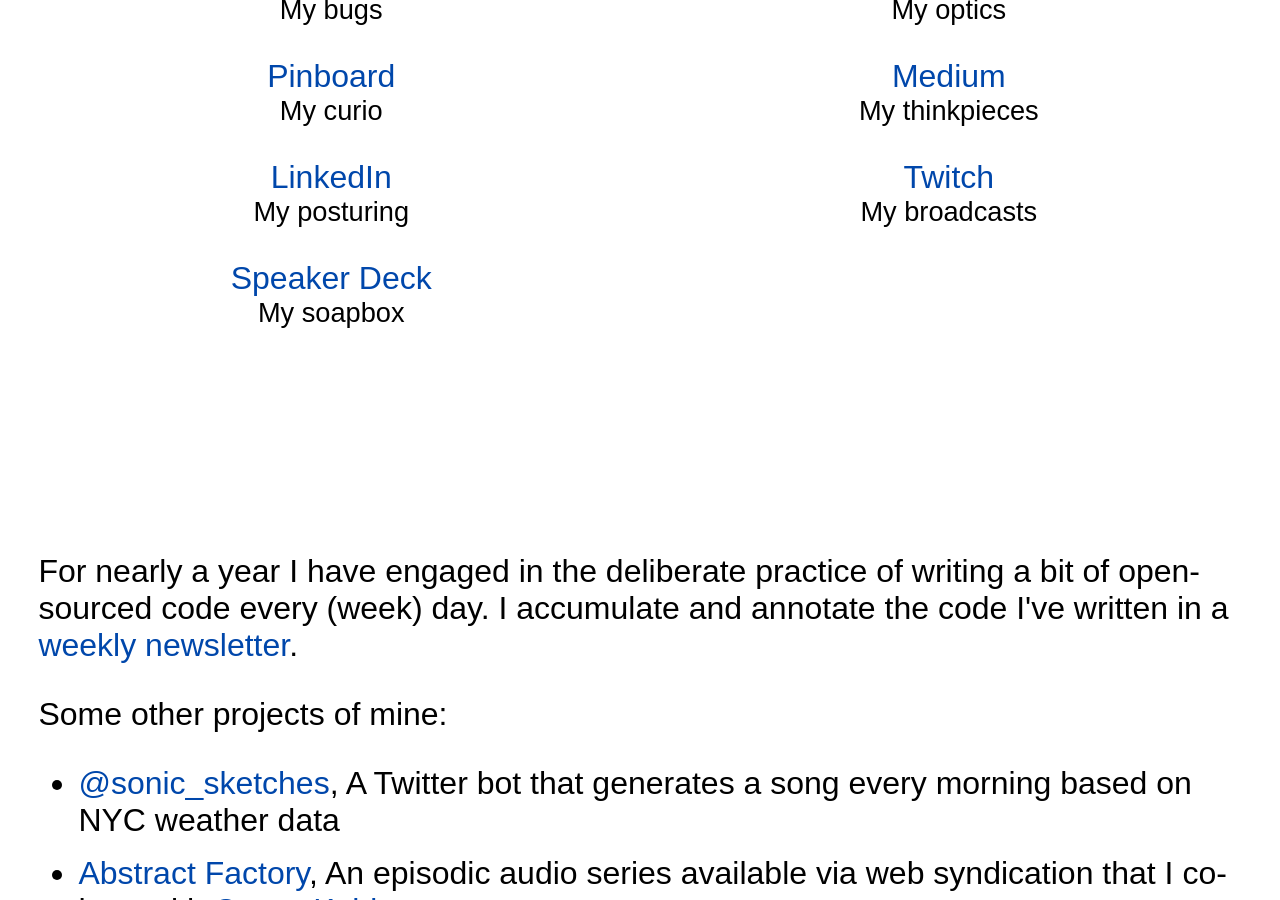
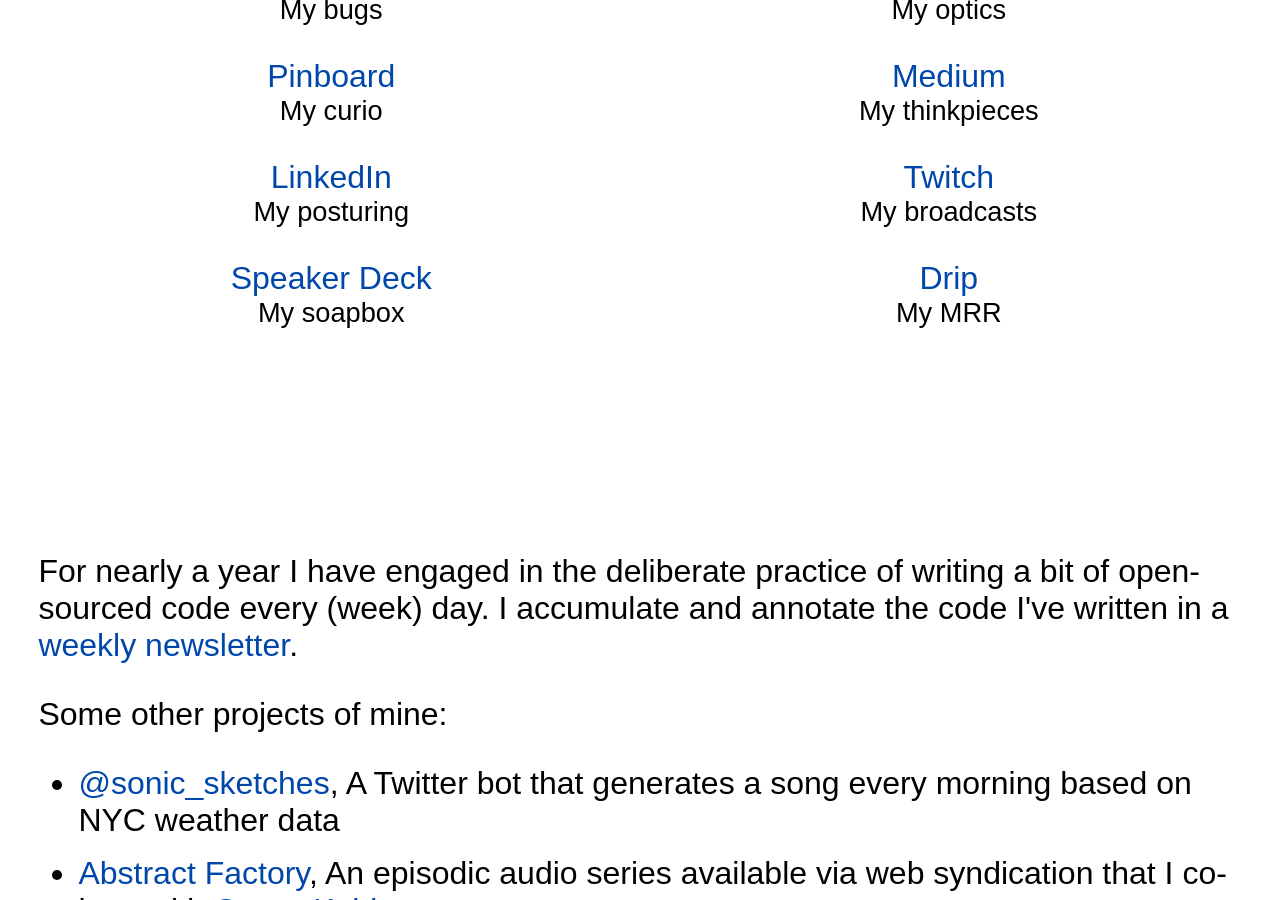
Before and after one commit to mwunsch/mwunsch.github.io, a Jekyll site: the page built from index.html, in a window 1280 px wide and 900 px high, scrolled down 673 px. Built offline with Jekyll 4.4.1, drawn with Linux system fonts in a browser that asks for light colours; comment, search, counter and statistics services are not loaded.

Commit message:
add my drip page

```diff
--- a/index.html
+++ b/index.html
@@ -60,6 +60,10 @@
         <a href="https://www.twitch.tv/wunschkraft" rel="me" itemprop="sameAs">Twitch</a>
         <p class="link-description">My broadcasts</p>
       </li>
+      <li class="link">
+        <a href="https://d.rip/mark" rel="me" itemprop="sameAs">Drip</a>
+        <p class="link-description">My MRR</p>
+      </li>
     </ul>
     <hr />
     <p>For nearly a year I have engaged in the deliberate practice of writing a bit of open-sourced code every (week) day. I accumulate and annotate the code I've written in a <a href="http://tinyletter.com/wunsch">weekly newsletter</a>.</p>
```
